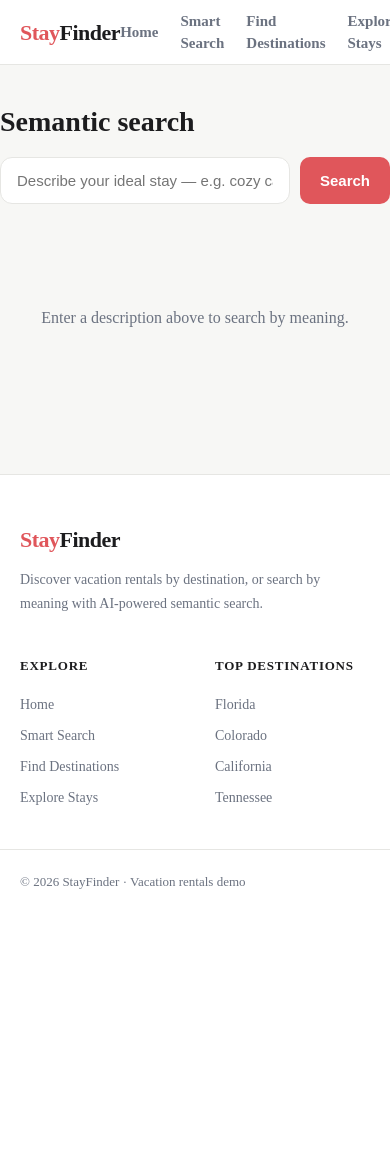
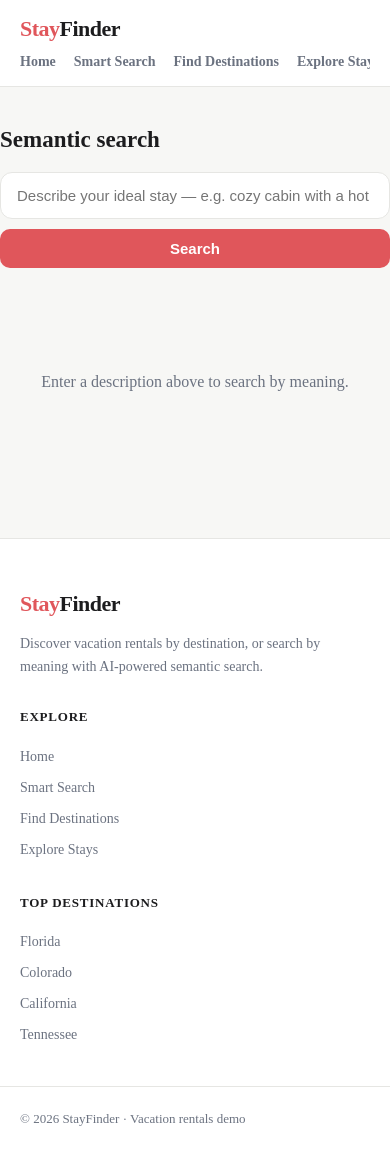
Before and after one commit to NaimurRahmannn/Property_Management_System_Lam, a Django app: page /semantic/ in a window 390 px wide. Before the commit the page ends 889 px from the top, so only its background shows below. Run offline with Django 5.2, Linux system fonts and the light colour scheme; parts of the project's set-up code (start-up, migrations or seed data) failed here and were passed over.

Commit message:
feat: add resposiveness for mobile

```diff
--- a/static/css/styles.css
+++ b/static/css/styles.css
@@ -705,3 +705,94 @@ footer.site {
 .combo-form input:focus {
   border-color: var(--brand);
 }
+
+/* -- Mobile/responsive --- */
+@media (max-width: 640px) {
+  header.site .wrap {
+    height: auto;
+    flex-wrap: wrap;
+    gap: 6px 16px;
+    padding-top: 12px;
+    padding-bottom: 12px;
+  }
+
+  .nav {
+    width: 100%;
+    gap: 18px;
+    overflow-x: auto;
+    -webkit-overflow-scrolling: touch;
+    padding-bottom: 2px;
+  }
+
+  .nav a {
+    font-size: 14px;
+    white-space: nowrap;
+  }
+
+  .hero {
+    padding: 44px 0 40px;
+  }
+
+  .hero h1 {
+    font-size: 30px;
+    letter-spacing: -0.5px;
+  }
+
+  .hero p {
+    font-size: 16px;
+    margin-bottom: 24px;
+  }
+
+  .searchbar form {
+    flex-direction: column;
+  }
+
+  .searchbar .btn {
+    width: 100%;
+  }
+
+  .ac-list {
+    right: 0;
+  }
+
+  .section {
+    padding: 36px 0;
+  }
+
+  .section h2 {
+    font-size: 20px;
+  }
+
+  .results-head h1 {
+    font-size: 23px;
+  }
+
+  .detail-head h1 {
+    font-size: 25px;
+  }
+
+  .sem-form,
+  .combo-form {
+    flex-direction: column;
+  }
+
+  .sem-form .btn,
+  .combo-form .btn {
+    width: 100%;
+  }
+
+  .pagination {
+    flex-wrap: wrap;
+  }
+
+  .gallery .hero-img {
+    aspect-ratio: 4/3;
+  }
+}
+
+@media (max-width: 480px) {
+  .footer-grid {
+    grid-template-columns: 1fr;
+    gap: 28px;
+  }
+}
```
